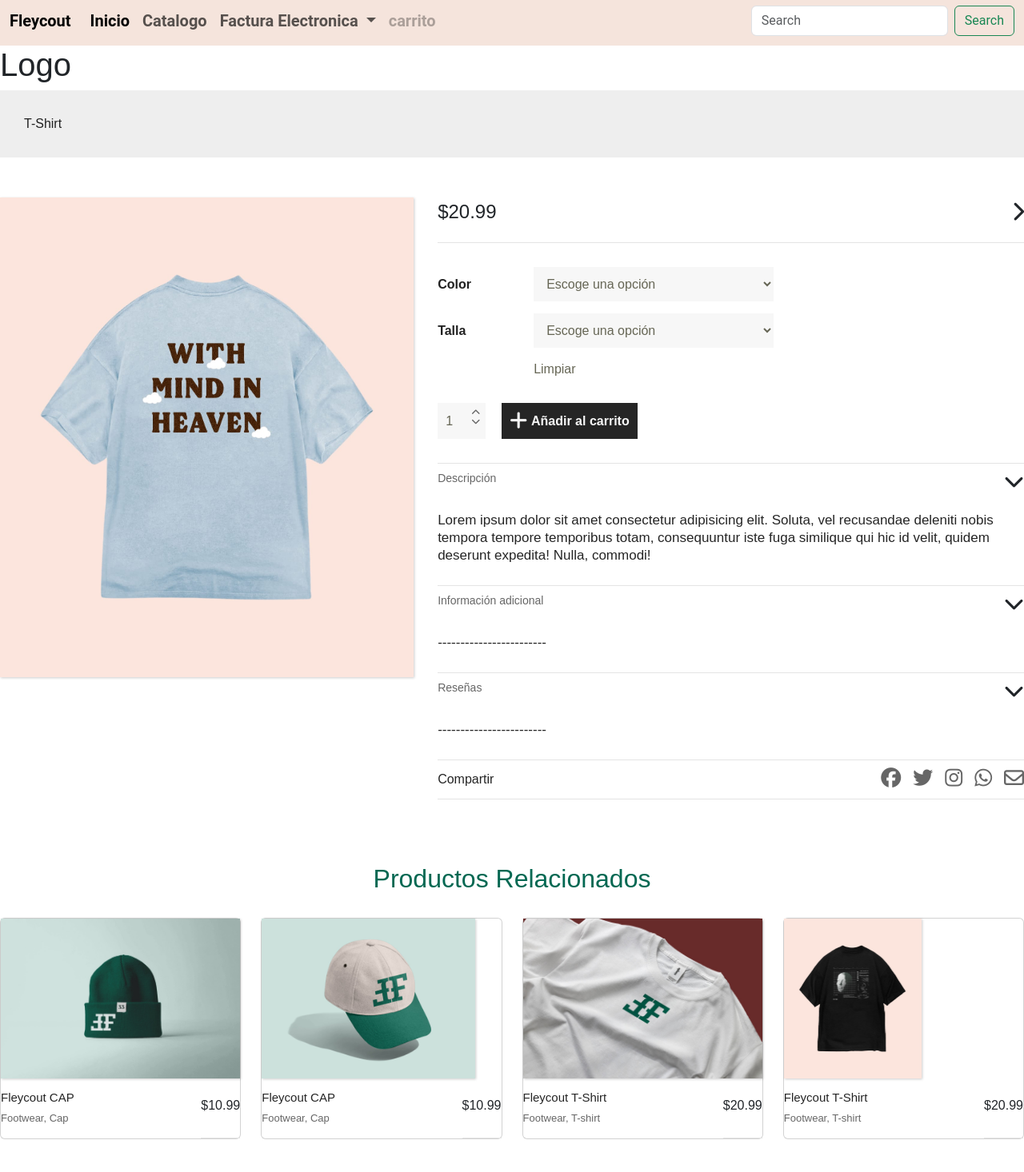
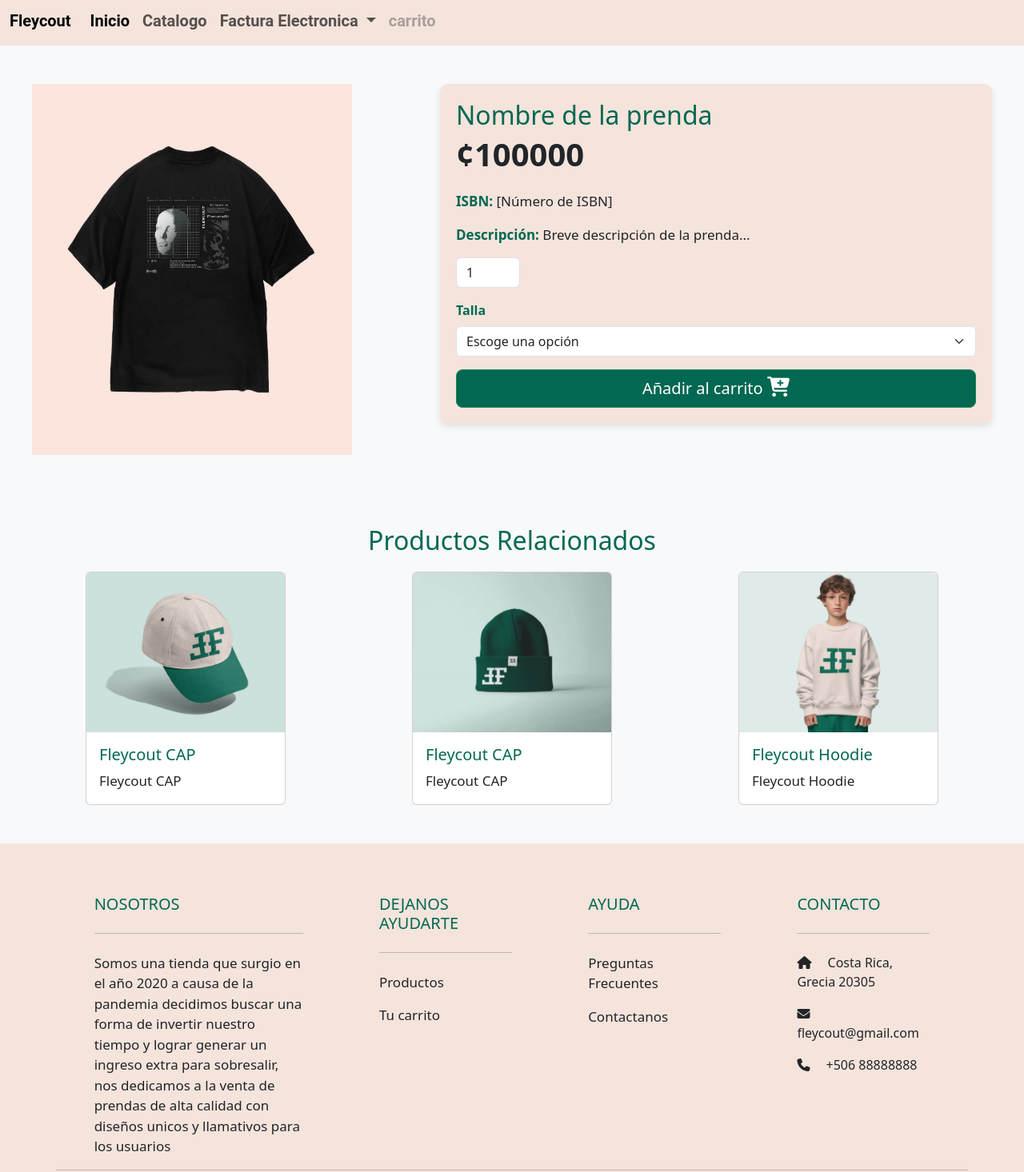
Before and after one commit to BryanSG3006/Prueba_I, a plain HTML site: page descripcionD.html in a window 1280 px wide. Shown: the part 5-1471 px from the top of the page at 80% size. Drawn offline with nearby package versions, Linux system fonts and the light colour scheme; a script that the page names is missing.

Commit message:
maquetado pagina detalle producto

```diff
--- a/descripcionD.html
+++ b/descripcionD.html
@@ -1,5 +1,6 @@
 <!DOCTYPE html>
 <html lang="en">
+
 <head>
     <meta charset="UTF-8">
     <meta name="viewport" content="width=device-width, initial-scale=1.0">
@@ -8,15 +9,20 @@
     <link rel="stylesheet" href="https://cdnjs.cloudflare.com/ajax/libs/font-awesome/6.6.0/css/all.min.css"
         integrity="sha512-Kc323vGBEqzTmouAECnVceyQqyqdsSiqLQISBL29aUW4U/M7pSPA/gEUZQqv1cwx4OnYxTxve5UMg5GT6L4JJg=="
         crossorigin="anonymous" referrerpolicy="no-referrer" />
-  <link rel="stylesheet" href="style.css">
+    <link rel="stylesheet" href="style2.css">
     <title>Fleycout</title>
+
 </head>
+
 <body>
-
-    <nav class="navbar navbar-expand-lg" style="background-color: #f5e4dc;">
+    <header>
+        <!-- Navbar -->
+        <nav class="navbar navbar-expand-lg mb-5"  style="background-color: #f5e4dc;">
             <div class="container-fluid">
                 <a class="navbar-brand" href="#">Fleycout</a>
-          <button class="navbar-toggler" type="button" data-bs-toggle="collapse" data-bs-target="#navbarSupportedContent" aria-controls="navbarSupportedContent" aria-expanded="false" aria-label="Toggle navigation">
+                <button class="navbar-toggler" type="button" data-bs-toggle="collapse"
+                    data-bs-target="#navbarSupportedContent" aria-controls="navbarSupportedContent" aria-expanded="false"
+                    aria-label="Toggle navigation">
                     <span class="navbar-toggler-icon"></span>
                 </button>
                 <div class="collapse navbar-collapse" id="navbarSupportedContent">
@@ -28,13 +34,16 @@
                             <a class="nav-link" href="index.html">Catalogo</a>
                         </li>
                         <li class="nav-item dropdown">
-                <a class="nav-link dropdown-toggle" href="#" role="button" data-bs-toggle="dropdown" aria-expanded="false">
+                            <a class="nav-link dropdown-toggle" href="#" role="button" data-bs-toggle="dropdown"
+                                aria-expanded="false">
                                 Factura Electronica
                             </a>
                             <ul class="dropdown-menu">
                                 <li><a class="dropdown-item" href="#">Action</a></li>
                                 <li><a class="dropdown-item" href="#">Another action</a></li>
-                  <li><hr class="dropdown-divider"></li>
+                                <li>
+                                    <hr class="dropdown-divider">
+                                </li>
                                 <li><a class="dropdown-item" href="#">Something else here</a></li>
                             </ul>
                         </li>
@@ -42,52 +51,36 @@
                             <a class="nav-link disabled" aria-disabled="true">carrito</a>
                         </li>
                     </ul>
-            <form class="d-flex" role="search">
+                    <!-- <form class="d-flex" role="search">
                 <input class="form-control me-2" type="search" placeholder="Search" aria-label="Search">
                 <button class="btn btn-outline-success" type="submit">Search</button>
-            </form>
+              </form> -->
                 </div>
             </div>
         </nav>
 
 
 
-    <header>
-        <h1>Logo</h1>
     </header>
-
-    <div class="container_title">T-Shirt</div>
-
-    <main>
-
-        <div class="container_img">
-
-            <img src="./Imagenes/Camisa1_Atrasero.jpg" alt="imagen_Producto">
+<div class="principal">
+     <main class="container-main">
+        <div class="row align-items-start">
+            <div class="col-md-5 mb-5">
+                <img src="./Imagenes/Camisa2_Trasero.jpg" alt="Imagen del producto" class="product-image">
+            </div>
+            <div class="col-md-7">
+                <div class="product-card ">
+                    <h2 class="card-title">Nombre de la prenda</h2>
+                    <p class="precio">&cent;100000</p>
+                    <p><strong>ISBN:</strong> [Número de ISBN]</p>
+                    <p><strong>Descripción:</strong> Breve descripción de la prenda...</p>
+                    <div class="d-flex align-items-center my-3">
+                        <input type="number" class="form-control form-control-quantity me-2" value="1" min="1" >
 
                     </div>
-
-            <div class="container-info-product">
-                <div class="price">
-                    <span>$20.99</span>
-                    <i class="fa-solid fa-chevron-right"></i>
-                </div>
-
-
-                <div class="container-details-product">
-                    <div class="formulario">
-                        <label for="colour">Color</label>
-                        <select name="colour" id="colour">
-                            <option disabled selected value="">Escoge una opción</option>
-                            <option value="rojo">Rojo</option>
-                            <option value="Azul">Azul</option>
-                            <option value="Negro">Negro</option>
-                        </select>
-                    </div>
-
-
-                    <div class="formulario">
-                        <label for="Size">Talla</label>
-                        <select name="Size" id="Size">
+                    <div class="mb-3">
+                        <label for="Size" class="form-label"><strong>Talla</strong></label>
+                        <select name="Size" id="Size" class="form-select">
                             <option disabled selected value="">Escoge una opción</option>
                             <option value="S">S</option>
                             <option value="M">M</option>
@@ -95,143 +88,49 @@
                             <option value="XL">XL</option>
                         </select>
                     </div>
-                    <button class="btn_clean">Limpiar</button>
+                    <button class="btn btn-success btn-lg w-100">Añadir al carrito <i
+                            class="fa-solid fa-cart-plus"></i></button>
+                </div>
+            </div>
+        </div>
+
+        <h2 class="text-center related-products-title">Productos Relacionados</h2>
+        <div class="row row-cols-1 row-cols-md-3 g-4">
+            <div class="col">
+                <div class="card card-related-products">
+                    <img src="./Imagenes_de_Marca/Gorra.jpg" class="card-img-top" alt="Gorra">
+                    <div class="card-body">
+                        <h5 class="card-title">Fleycout CAP</h5>
+                        <p class="card-text">Fleycout CAP</p>
+                    </div>
+                </div>
+            </div>
+            <div class="col">
+                <div class="card card-related-products">
+                    <img src="./Imagenes_de_Marca/Gorro.jpg" class="card-img-top" alt="Gorro">
+                    <div class="card-body">
+                        <h5 class="card-title">Fleycout CAP</h5>
+                        <p class="card-text">Fleycout CAP</p>
+                    </div>
+                </div>
+            </div>
+            <div class="col">
+                <div class="card card-related-products">
+                    <img src="./Imagenes_de_Marca/Sudadera.jpeg" class="card-img-top" alt="Sudadera">
+                    <div class="card-body">
+                        <h5 class="card-title">Fleycout Hoodie</h5>
+                        <p class="card-text">Fleycout Hoodie</p>
+                    </div>
+                </div>
+            </div>
+        </div>
+    </main>
 </div>
 
 
 
-                <div class="container-add-card">
-                    <div class="container-quantity">
-                        <input type="number" placeholder="1" value="1" min="1" class="input-quantity">
 
-                        <div class="btn-increment-decrement">
-                            <i class="fa-solid fa-chevron-up" id="increment"></i>
-                            <i class="fa-solid fa-chevron-down" id="decrement"></i>
-                        </div>
-
-                    </div>
-
-                    <button class="btn-add-to-cart">
-                    <i class="fa-solid fa-plus"></i>
-                    Añadir al carrito
-                </button>
-
-                </div>
-
-            <div class="container-description">
-                <div class="title-description">
-                    <h4>Descripción</h4>
-                    <i class="fa-solid fa-chevron-down"></i>
-                </div>
-                <div class="text-description">
-                    <p>Lorem ipsum dolor sit amet consectetur adipisicing elit. Soluta, vel recusandae deleniti nobis tempora tempore temporibus totam, consequuntur iste fuga similique qui hic id velit, quidem deserunt expedita! Nulla, commodi!</p>
-                </div>
-            </div>
-
-            <div class="container-additional-information">
-                <div class="title-additional-information">
-                    <h4>Información adicional</h4>
-                    <i class="fa-solid fa-chevron-down"></i>
-                </div>
-            <div class="text-additional-information">
-                <p>------------------------</p>
-            </div>
-            </div>
-
-            <!-- otra parte -->
-
-            <div class="container-reviews">
-                <div class="title-reviews">
-                    <h4>Reseñas</h4>
-                    <i class="fa-solid fa-chevron-down"></i>
-                </div>
-            <div class="text-reviews">
-                <p>------------------------</p>
-            </div>
-            </div>
-
-            <div class="container-social">
-                <span>Compartir</span>
-                <div class="container-buttons-social">
-                    <a href="#">
-                        <i class="fa-brands fa-facebook"></i></a>
-                    <a href="#">
-                        <i class="fa-brands fa-twitter"></i>
-                    </a>
-                    <a href="#">
-                        <i class="fa-brands fa-instagram"></i>
-                    </a>
-                    <a href="#">
-                        <i class="fa-brands fa-whatsapp"></i>
-                    </a>
-                    <a href="#">
-                        <i class="fa-regular fa-envelope"></i>
-                    </a>
-                </div>
-            </div>
-
-        </div>
-    </main>
-
-    <section class="container-related-products">
-        <h2>Productos Relacionados</h2>
-        <div class="card-list-products">
-            <div class="card">
-                <div class="card-img">
-                    <img src="./Imagenes_de_Marca/Gorro.jpg" alt="Camisas">
-                </div>
-                <div class="info-card">
-                    <div class="text-product">
-                        <h3>Fleycout CAP</h3>
-                        <p class="category">Footwear, Cap</p>
-                    </div>
-                    <div class="price">$10.99</div>
-                </div>
-            </div>
-
-            <div class="card">
-                <div class="card-img">
-                    <img src="./Imagenes_de_Marca/Gorra.jpg" alt="Camisas">
-                </div>
-                <div class="info-card">
-                    <div class="text-product">
-                        <h3>Fleycout CAP</h3>
-                        <p class="category">Footwear, Cap</p>
-                    </div>
-                    <div class="price">$10.99</div>
-                </div>
-            </div>
-
-            <div class="card">
-                <div class="card-img">
-                    <img src="./Imagenes_de_Marca/camisa.jpg" alt="Camisas">
-                </div>
-                <div class="info-card">
-                    <div class="text-product">
-                        <h3>Fleycout T-Shirt</h3>
-                        <p class="category">Footwear, T-shirt</p>
-                    </div>
-                    <div class="price">$20.99</div>
-                </div>
-            </div>
-
-            <div class="card">
-                <div class="card-img">
-                    <img src="./Imagenes/Camisa2_Trasero.jpg" alt="Camisas">
-                </div>
-                <div class="info-card">
-                    <div class="text-product">
-                        <h3>Fleycout T-Shirt</h3>
-                        <p class="category">Footwear, T-shirt</p>
-                    </div>
-                    <div class="price">$20.99</div>
-                </div>
-            </div>
-        </div>
-    </section>
-
-
-<footer class=" text-dark pt-5 pb-4">
+    <footer class=" text-dark pt-5 pb-4 mt-5">
 
         <div class="container text-center text-md-start">
             <div class="row text-center text-md-start">
@@ -313,9 +212,9 @@
     </footer>
 
 
-    <script src="https://cdn.jsdelivr.net/npm/bootstrap@5.3.3/dist/js/bootstrap.bundle.min.js" integrity="sha384-YvpcrYf0tY3lHB60NNkmXc5s9fDVZLESaAA55NDzOxhy9GkcIdslK1eN7N6jIeHz" crossorigin="anonymous"></script>
-    <script src="https://kit.fontawesome.com/f2d7b0b53b.js" crossorigin="anonymous"></script>
-    <script src="Index.js"></script>
+    <script src="https://cdn.jsdelivr.net/npm/bootstrap@5.3.3/dist/js/bootstrap.bundle.min.js"
+        integrity="sha384-wl2zzm4sHe5OlwMM6LQEp+JwE2DePLTb+MNQ15py5Hi14Jz2CTPCt+8hLRRRNZZP"
+        crossorigin="anonymous"></script>
+</body>
 
-</body>
 </html>
--- a/style.css
+++ b/style.css
@@ -214,13 +214,13 @@ main {
 .container-details-product {
 	padding: 30px 0;
 }
-
+/*
 .formulario {
 	display: flex;
 	align-items: center;
 	gap: 20px;
 	margin-bottom: 15px;
-}
+} */
 
 .formulario label {
 	width: 100px;
@@ -245,14 +245,14 @@ main {
 }
 
 .btn_clean:hover {
-	color: #1bbeb4;
+	color: #026852;
 }
 
 .container-add-card {
 	display: flex;
 	gap: 20px;
 	padding-bottom: 30px;
-	border-bottom: 1px solid #e4e4e4;
+	border-bottom: 1px solid #026852;
 }
 
 .container-quantity {
@@ -316,7 +316,7 @@ main {
 }
 
 .btn-add-to-cart:hover {
-	color: #1bbeb4;
+	color: #026852;
 }
 
 .hidden {
@@ -407,6 +407,10 @@ main {
 	margin-bottom: 15px;
 }
 
+.card-title {
+	color: #026852;
+}
+
 .card-img img {
 	height: 400px;
 	object-fit: cover;
--- /dev/null
+++ b/style2.css
@@ -0,0 +1,102 @@
+footer {
+    background-color: #f5e4dc !important;
+}
+
+
+
+* {
+    margin: 0;
+    padding: 0;
+    box-sizing: border-box;
+}
+
+a {
+    text-decoration: none;
+    font-size: 17px;
+
+}
+
+p {
+    font-size: 17px;
+}
+
+a:hover {
+    color: #026852 !important
+}
+
+i {
+    font-size: 25px;
+}
+
+h5,
+h2 {
+    color: #026852 !important
+}
+
+strong {
+    color: #026852;
+}
+
+body {
+    background-color: #f8f9fa;
+}
+
+.container-main {
+    max-width: 1200px;
+    margin: 0 auto;
+}
+
+.product-image {
+    width: 100%;
+    max-width: 400px;
+}
+
+.product-details {
+    margin-left: 1rem;
+}
+
+.product-card {
+    padding: 20px;
+    border-radius: 10px;
+    box-shadow: 0 4px 8px rgba(0, 0, 0, 0.1);
+    margin-bottom: 20px;
+}
+
+.form-control-quantity {
+    width: 80px;
+}
+
+.card-related-products {
+    max-width: 250px;
+    margin: auto;
+}
+
+.related-products-title {
+    margin-top: 40px;
+    margin-bottom: 20px;
+}
+
+.card-related-products img {
+    height: 200px;
+    object-fit: cover;
+}
+
+.navbar {
+	font-family: "Roboto", sans-serif;
+	font-size: 20px;
+	font-weight: bold;
+}
+
+.product-card {
+    background-color: #f5e4dc !important;
+}
+
+.btn-success{
+background-color: #026852 ;
+}
+
+.precio {
+    font-size: 40px;
+    font-weight: bold;
+
+}
```
Lines whose indentation alone changed are shown as unchanged.
